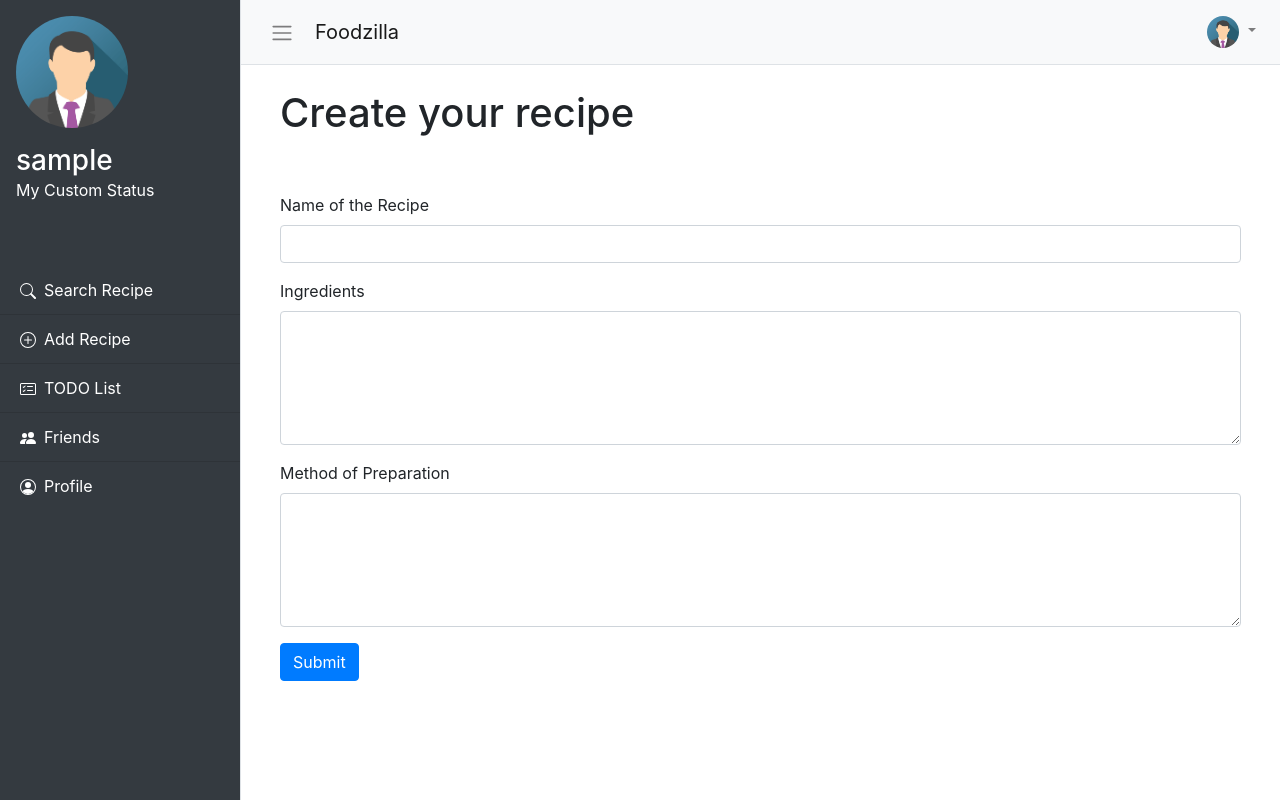
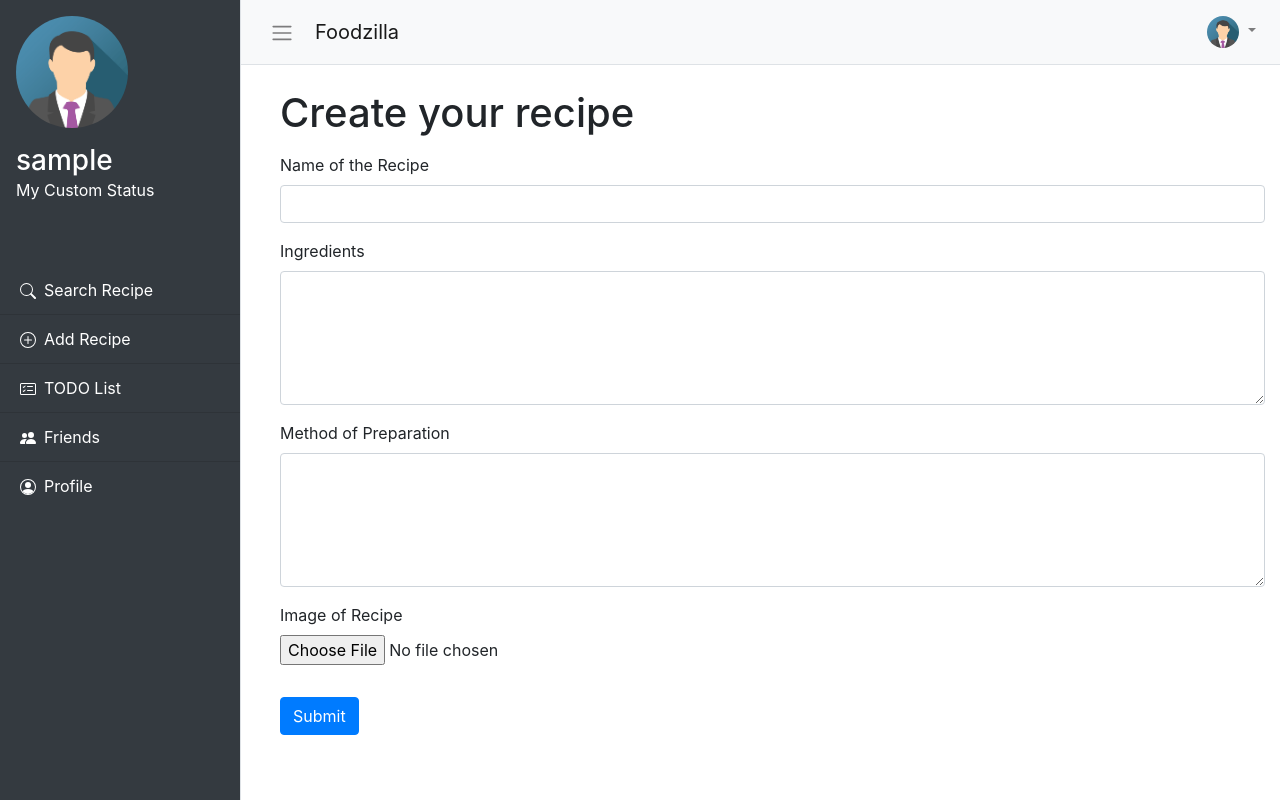
Before and after one commit to AceAltair13/Foodzilla-A-Recipe-IO, a PHP site: page /create.php in a window 1280 px wide. Run offline with PHP 8.4, Linux system fonts and the light colour scheme; the visitor is signed in with stand-in values (Sample User, id 1).

Commit message:
Added create recipe and minor changes

```diff
--- a/create.php
+++ b/create.php
@@ -2,10 +2,39 @@
 require_once 'connectdb.php';
 session_start();
 
-if(isset($_SESSION["username"])) {
-}
-else{
-  header("location: login.php");
+if (isset($_SESSION["email"])) {
+    if (isset($_POST['submit'])) {
+        if (isset($_FILES['recipe-image']['name'])) {
+            $email = $_SESSION['email'];
+            $recipe_name = $_POST['recipe-name'];
+            $ingredients = $_POST['ingredients'];
+            $recipe_method = $_POST['method-preparation'];
+            $imgdata = addslashes(file_get_contents($_FILES['recipe-image']['tmp_name']));
+            $mime = mime_content_type($_FILES['recipe-image']['tmp_name']);
+            $sql = "
+                INSERT INTO recipes(ownerid,name,ingredients,method,image,mime)
+                VALUES(
+                    (SELECT uid FROM users WHERE email = '$email'),
+                    '$recipe_name', '$ingredients', '$recipe_method', '$imgdata', '$mime'
+                )
+            ";
+            if ($conn->query($sql)) {
+                $sql = "
+                    SELECT rid FROM recipes
+                    WHERE ownerid = (SELECT uid FROM users WHERE email = '$email')
+                    ORDER BY rid DESC LIMIT 1";
+                $result = $conn->query($sql);
+                $row = $result->fetch_assoc();
+                header("location: recipe.php?query=" . $row['rid']);
+            } else {
+                echo $conn->error;
+            }
+        } else {
+            echo 'No Image Selected.';
+        }
+    }
+} else {
+    header("location: login.php");
 }
 ?>
 
@@ -40,8 +69,8 @@ else{
                     <img src="assets/images/img_avatar.png" alt="user_avatar" class="image">
                     <h3 class="profile-name text-white mt-3 mb-0">
                         <?php
-                            echo strlen($_SESSION["username"]) > 14
-                            ? substr($_SESSION["username"], 0, 14)."..."
+                        echo strlen($_SESSION["username"]) > 14
+                            ? substr($_SESSION["username"], 0, 14) . "..."
                             : $_SESSION["username"];
                         ?>
                     </h3>
@@ -103,11 +132,11 @@ else{
             </nav>
 
             <div class="container-fluid">
-                <div class="heading p-4">
+                <div class="heading pl-4 pt-4">
                     <h1>Create your recipe</h1>
                 </div>
-                <div class="p-4">
-                    <form>
+                <div class="pl-4 pt-2">
+                    <form action="" enctype="multipart/form-data" method="POST">
                         <div class="form-group">
                             <label for="recipe-name">Name of the Recipe</label>
                             <input id="recipe-name" name="recipe-name" type="text" required="required" class="form-control">
@@ -121,7 +150,11 @@ else{
                             <textarea id="method-preparation" name="method-preparation" cols="40" rows="5" class="form-control" required="required"></textarea>
                         </div>
                         <div class="form-group">
-                            <button name="submit" type="submit" class="btn btn-primary">Submit</button>
+                            <label for="uploadImage">Image of Recipe</label><br>
+                            <input type="file" name="recipe-image" accept="image/*" required>
+                        </div>
+                        <div class="form-group">
+                            <button name="submit" type="submit" class="btn btn-primary mt-3">Submit</button>
                         </div>
                     </form>
                 </div>
--- a/dashboard.php
+++ b/dashboard.php
@@ -30,7 +30,7 @@ if (isset($_SESSION["email"])) {
             $errors = "You must fill in the task";
         }
         else{
-            mysqli_query($db,"UPDATE users SET ustatus = '$user_status' WHERE email = '$_SESSION[email]' ");
+            mysqli_query($db,"UPDATE users SET `status` = '$user_status' WHERE email = '$_SESSION[email]' ");
             header('location:dashboard.php');
         }
     }
@@ -172,9 +172,9 @@ if (isset($_SESSION["email"])) {
 
             $users_status = mysqli_query($db,"SELECT * FROM users WHERE email='$_SESSION[email]'");
             $status = mysqli_fetch_array($users_status);
-            if($status['ustatus']!=NULL)
+            if($status['status']!=NULL)
             {
-              echo $status['ustatus'];
+              echo $status['status'];
             }
             else
             {
--- a/js/connect.js
+++ b/js/connect.js
@@ -3,14 +3,12 @@ $(document).ready(function () {
 		var query = $(this).val();
 		if (query != '') {
 			$.ajax({
-				url:"/connect.php",
+				url:"./connect.php",
 				method: "POST",
 				data: { query: query },
 				success: function (data) {
 					$('#suggestion_out').fadeIn();
 					$('#suggestion').html(data);
-
-
 				}
 			});
 		}
--- a/js/login.js
+++ b/js/login.js
@@ -55,7 +55,7 @@ function a() {
                     document.cookie = "email=" + email;
                     Swal.fire({
                         icon: 'success',
-                        text: 'Sucessfull login',
+                        text: 'Login Successful!',
                         showClass: {
                             popup: 'animate__animated animate__fadeInDown'
                         },
```
Also changed, not shown: connect.php (+15 -22 lines), css/index.css (+18 -14 lines), index.php (+4 -4 lines), js/register.js (+7 -24 lines), login.php (+12 -21 lines), recipe.php (+32 -71 lines).
